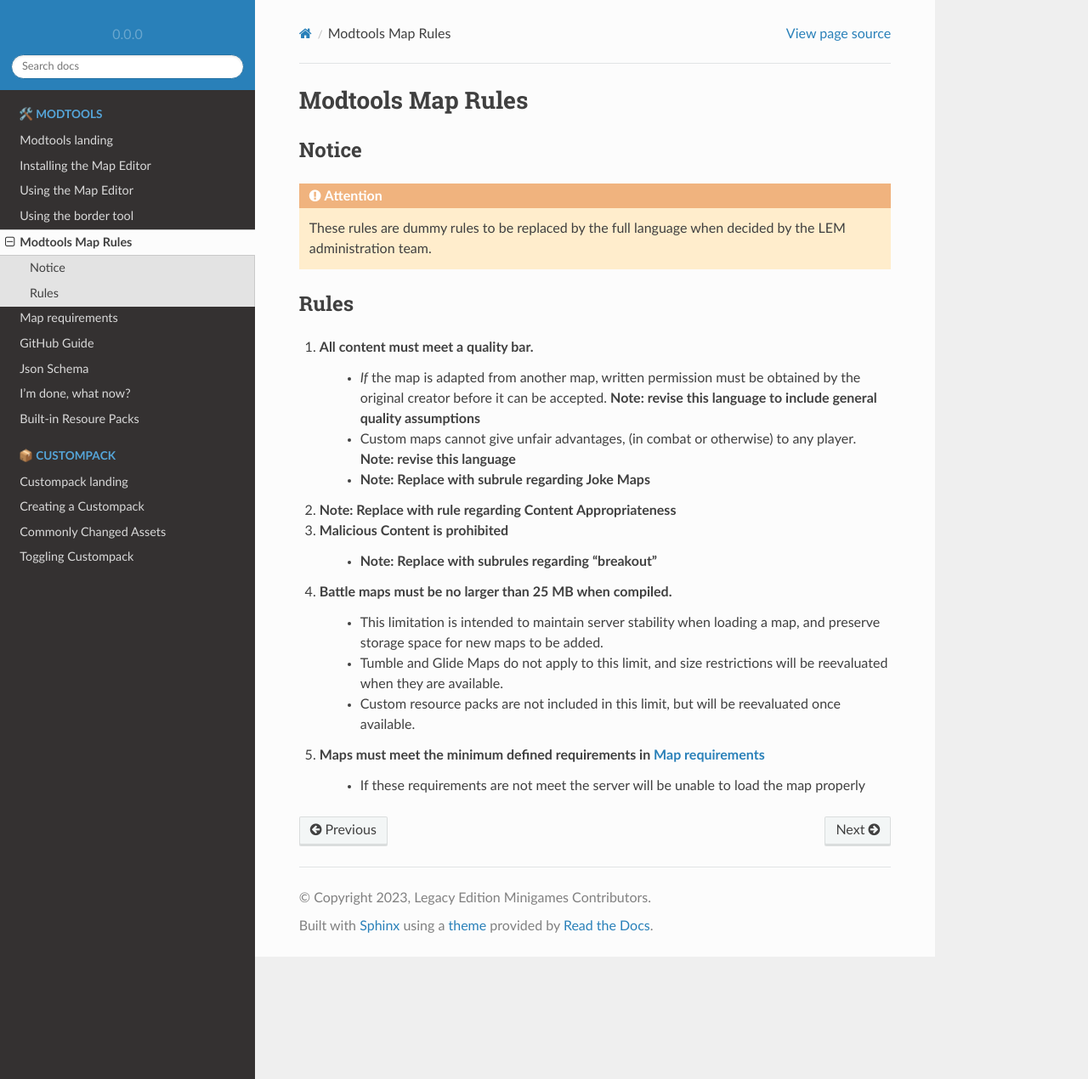
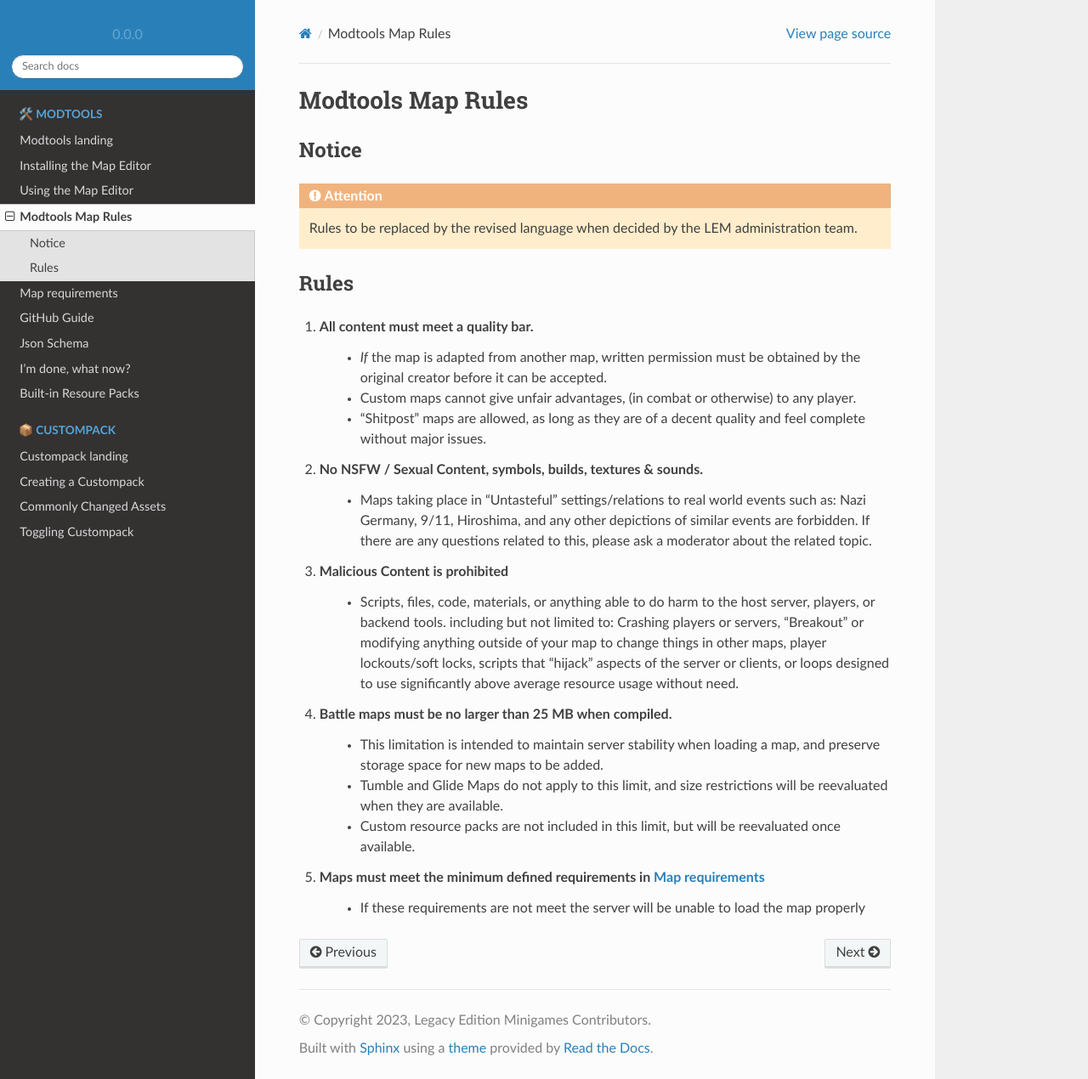
Before and after one commit to Legacy-Edition-Minigames/Documentation, a Sphinx documentation site: the page built from docs/source/modtools/creation/rules.rst, in a window 1280 px wide and 1270 px high. Shown: the whole window at 85% size. Built offline with Sphinx 7.4.7 and the Read the Docs theme 2.0.0, drawn with Linux system fonts in a browser that asks for light colours.

Commit message:
Update borders

```diff
--- a/docs/source/index.rst
+++ b/docs/source/index.rst
@@ -11,7 +11,6 @@ Welcome to the Legacy Edition Minigames documentation!
 
    /modtools/creation/install-editor
    /modtools/creation/using-editor
-   /modtools/creation/border
    /modtools/creation/rules
 
    /modtools/uploading/requirements
--- a/docs/source/modtools/creation/rules.rst
+++ b/docs/source/modtools/creation/rules.rst
@@ -6,19 +6,22 @@ Modtools Map Rules
 Notice
 ------
 .. attention::
-    These rules are dummy rules to be replaced by the full language when decided by the LEM administration team.
-
+    Rules to be replaced by the revised language when decided by the LEM administration team.
 
 Rules
 -----
 1. All content must meet a quality bar.
-    * *If* the map is adapted from another map, written permission must be obtained by the original creator before it can be accepted. **Note: revise this language to include general quality assumptions**
-    * Custom maps cannot give unfair advantages, (in combat or otherwise) to any player. **Note: revise this language**
-    * **Note: Replace with subrule regarding Joke Maps**
-2. **Note: Replace with rule regarding Content Appropriateness**
+    * *If* the map is adapted from another map, written permission must be obtained by the original creator before it can be accepted.
+    * Custom maps cannot give unfair advantages, (in combat or otherwise) to any player.
+    * "Shitpost" maps are allowed, as long as they are of a decent quality and feel complete without major issues.
+2. No NSFW / Sexual Content, symbols, builds, textures & sounds.
+    * Maps taking place in "Untasteful" settings/relations to real world events such as: Nazi Germany, 9/11, Hiroshima, and any other depictions of similar events are forbidden.
+      If there are any questions related to this, please ask a moderator about the related topic.
 3. Malicious Content is prohibited
-    * **Note: Replace with subrules regarding "breakout"**
-4. Battle maps must be no larger than 25 MB when compiled.
+    * Scripts, files, code, materials, or anything able to do harm to the host server, players, or backend tools.
+      including but not limited to: Crashing players or servers, "Breakout" or modifying anything outside of your map to change things in other maps,
+      player lockouts/soft locks, scripts that "hijack" aspects of the server or clients, or loops designed to use significantly above average resource usage without need.
+4. Battle maps must be no larger than 25 MB when compiled.
     * This limitation is intended to maintain server stability when loading a map, and preserve storage space for new maps to be added.
     * Tumble and Glide Maps do not apply to this limit, and size restrictions will be reevaluated when they are available.
     * Custom resource packs are not included in this limit, but will be reevaluated once available.
--- a/docs/source/modtools/landing.rst
+++ b/docs/source/modtools/landing.rst
@@ -26,7 +26,6 @@ Getting Started
 Resources
 ^^^^^^^^^
 * :doc:`/modtools/creation/rules`
-* :doc:`/modtools/creation/border`
 * :doc:`/modtools/uploading/requirements`
 * :doc:`/modtools/uploading/editorjsonschema`
 * :doc:`/modtools/uploading/resourcepacks`
--- a/docs/source/modtools/uploading/post-editor.rst
+++ b/docs/source/modtools/uploading/post-editor.rst
@@ -8,7 +8,7 @@ Trimming the map
 ^^^^^^^^^^^^^^^^
 To maintain compliance with the :doc:`/modtools/creation/rules` battle maps must be under 25 MB.
 The easiest way of doing this is by trimming the unused content from the map files.
-If you haven't already please make sure that the :doc:`/modtools/creation/border` are set up correctly
+If you haven't already please make sure that the borders are set up correctly
 To help with this process please carefully follow the instructions in this tutorial by PixeoGames:
 `https://youtu.be/mLcab7LR6VU <https://youtu.be/mLcab7LR6VU>`_
 
```
Also changed, not shown: docs/source/modtools/creation/border.rst (deleted, +0 -9 lines), docs/source/modtools/creation/using-editor.rst (+13 -8 lines), docs/source/images/modtools/using-editor/borders.png (added).
